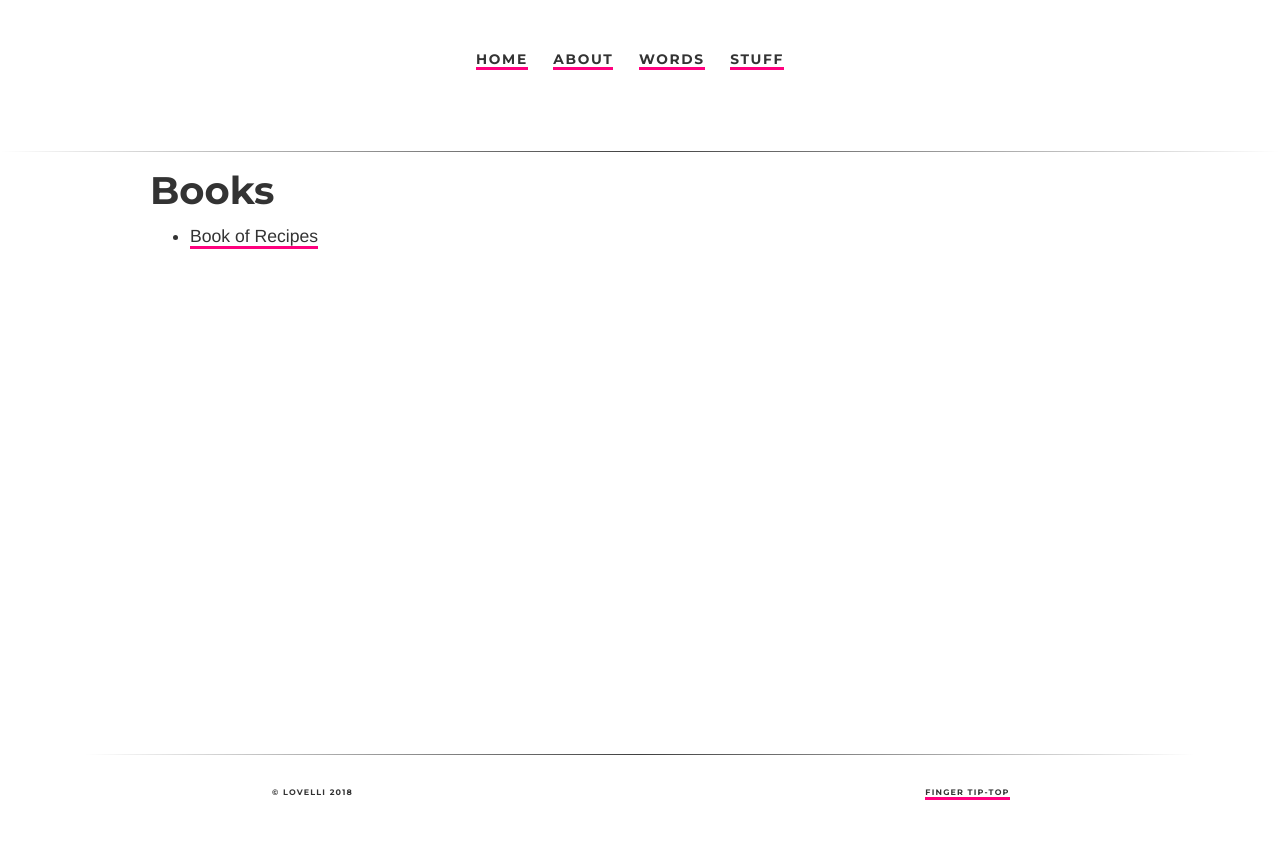
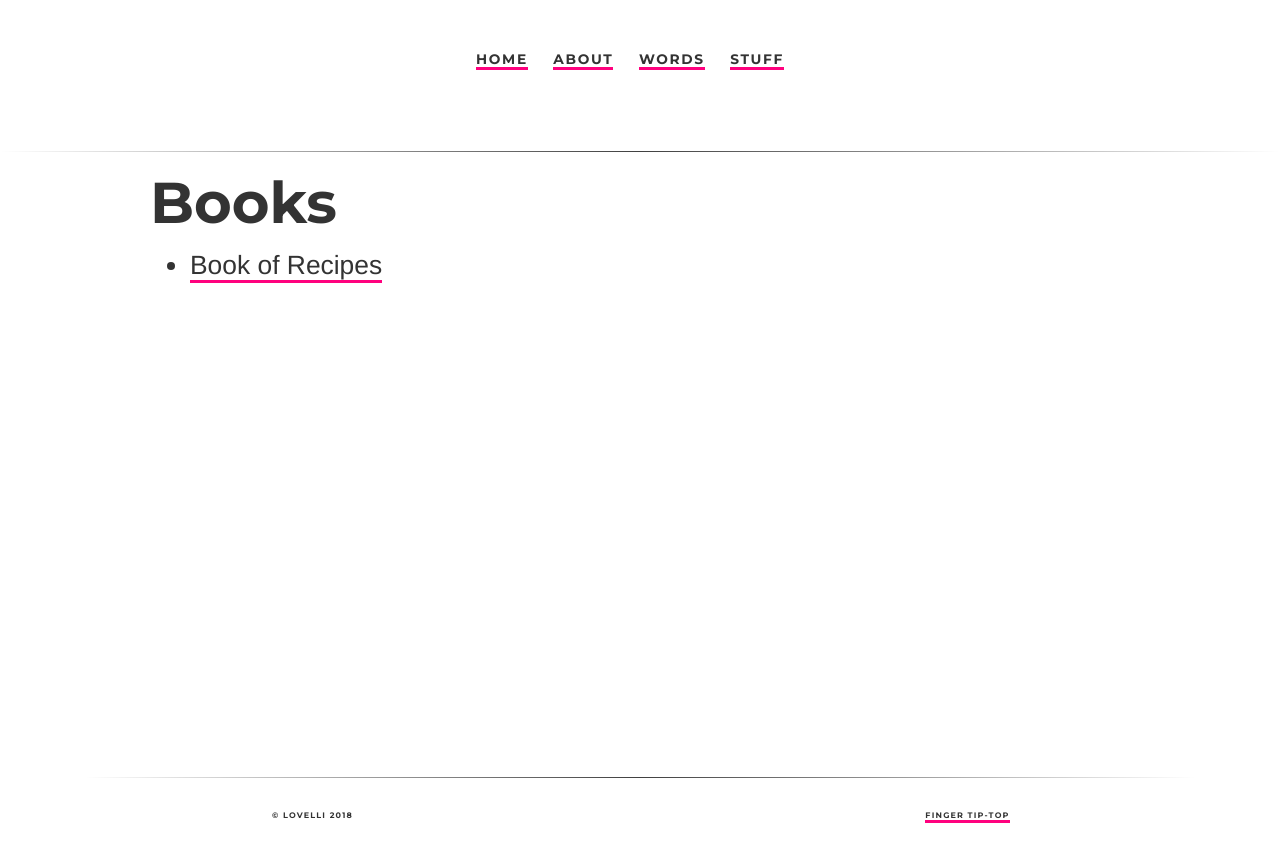
Before and after one commit to ariesti/ariesti.github.io, a Jekyll site: the page built from books/index.html, in a window 1280 px wide. Shown: the top 862 px of the page. Built offline with Jekyll 4.4.1, drawn with Linux system fonts in a browser that asks for light colours.

Commit message:
Update main.css

```diff
--- a/css/main.css
+++ b/css/main.css
@@ -74,7 +74,7 @@ pre {
 /* Set the document up */
 
 body {
-	font-size: 62.5%/1em;
+	font-size: 1.5em;
 	font-family: Helvetica Neue, sans-serif;
     	color: #333;
 }
@@ -152,7 +152,7 @@ a:hover { color: #ff017e; }
 .pinklink:hover { color: #333; }
 
 /* Paragraphs */
-p { font-size: 20em; line-height: 1.4em; color: #333; }
+p { font-size: 20px; line-height: 1.4em; color: #333; }
 .ex1 { padding-top: 25px; }
 ul { font-size: 1.1em; line-height: 1.4em; color: #333; }
 header ul { text-decoration: none; font-size: 1.25em; padding: 0px; list-style-type: none; font-weight: bold; }
```
